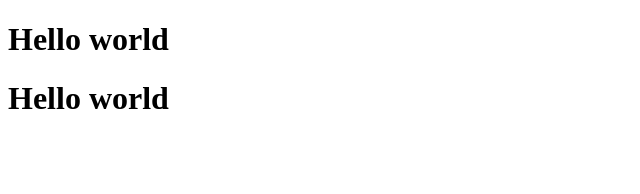
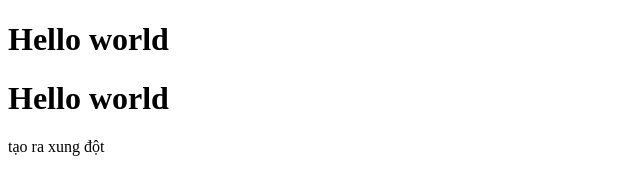
Before and after one commit to gaconn/project1, a plain HTML site: page index.html in a window 1280 px wide. Shown: the whole page, without its empty margins (0-640 px from the left). Drawn offline with Linux system fonts and the light colour scheme.

Commit message:
tao ra xung dot

```diff
--- a/index.html
+++ b/index.html
@@ -9,5 +9,6 @@
 <body>
     <h1>Hello world</h1>
     <h1>Hello world</h1>
+    <p>tạo ra xung đột</p>
 </body>
 </html>
```
